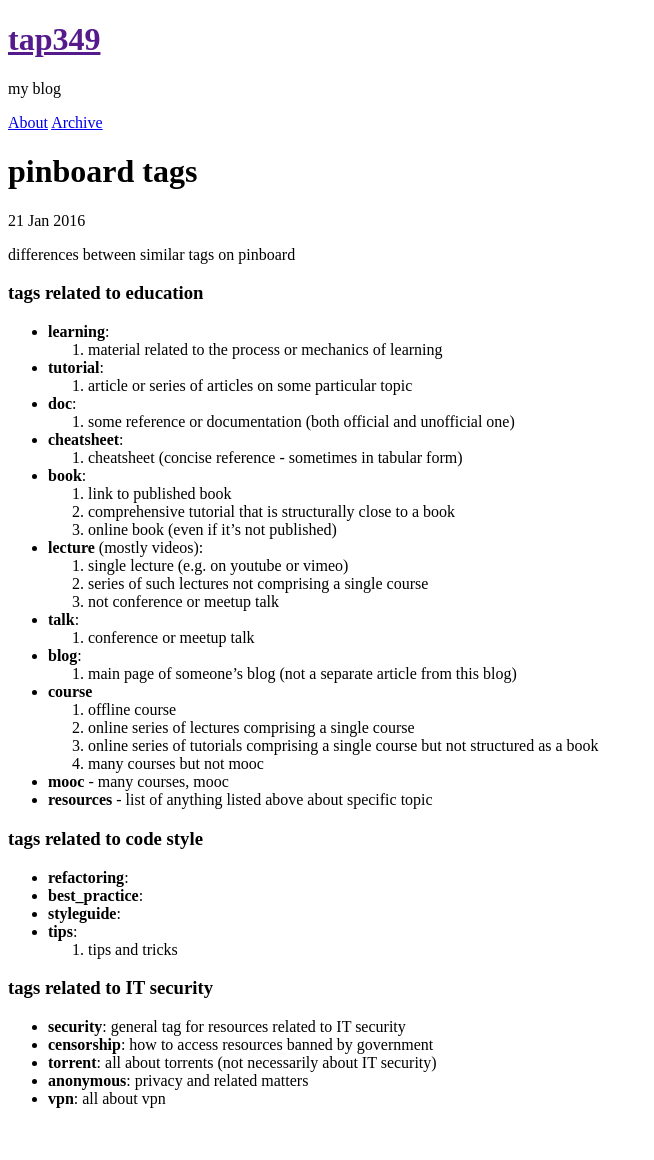
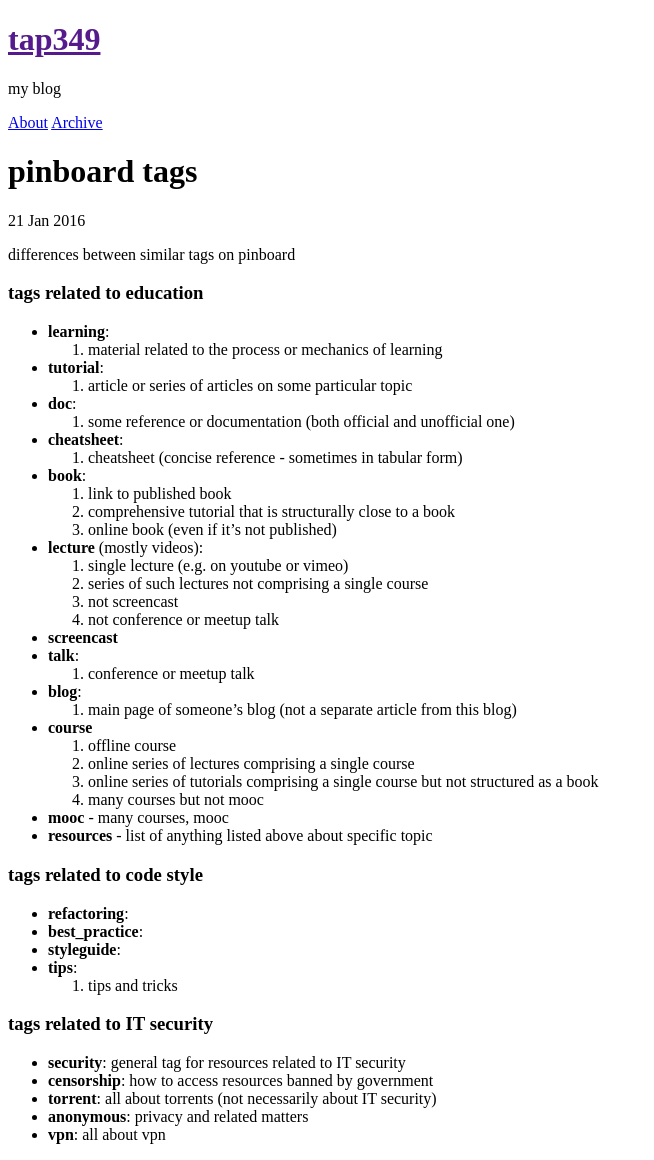
Before and after one commit to tap349/tap349.github.io, a Jekyll site: the page built from _posts/2016-01-22-pinboard-tags.md, in a window 1280 px wide. Shown: the whole page, without its empty margins (0-654 px from the left). Built offline with Jekyll 4.4.1, drawn with Linux system fonts in a browser that asks for light colours; before the commit the page ends 1124 px from its top, so only the background shows below that.

Commit message:
update 2017-04-17_02:22:57

```diff
--- a/_posts/2016-01-22-pinboard-tags.md
+++ b/_posts/2016-01-22-pinboard-tags.md
@@ -27,7 +27,9 @@ differences between similar tags on pinboard
 - **lecture** (mostly videos):
   1. single lecture (e.g. on youtube or vimeo)
   2. series of such lectures not comprising a single course
-  3. not conference or meetup talk
+  3. not screencast
+  4. not conference or meetup talk
+- **screencast**
 - **talk**:
   1. conference or meetup talk
 - **blog**:
```
